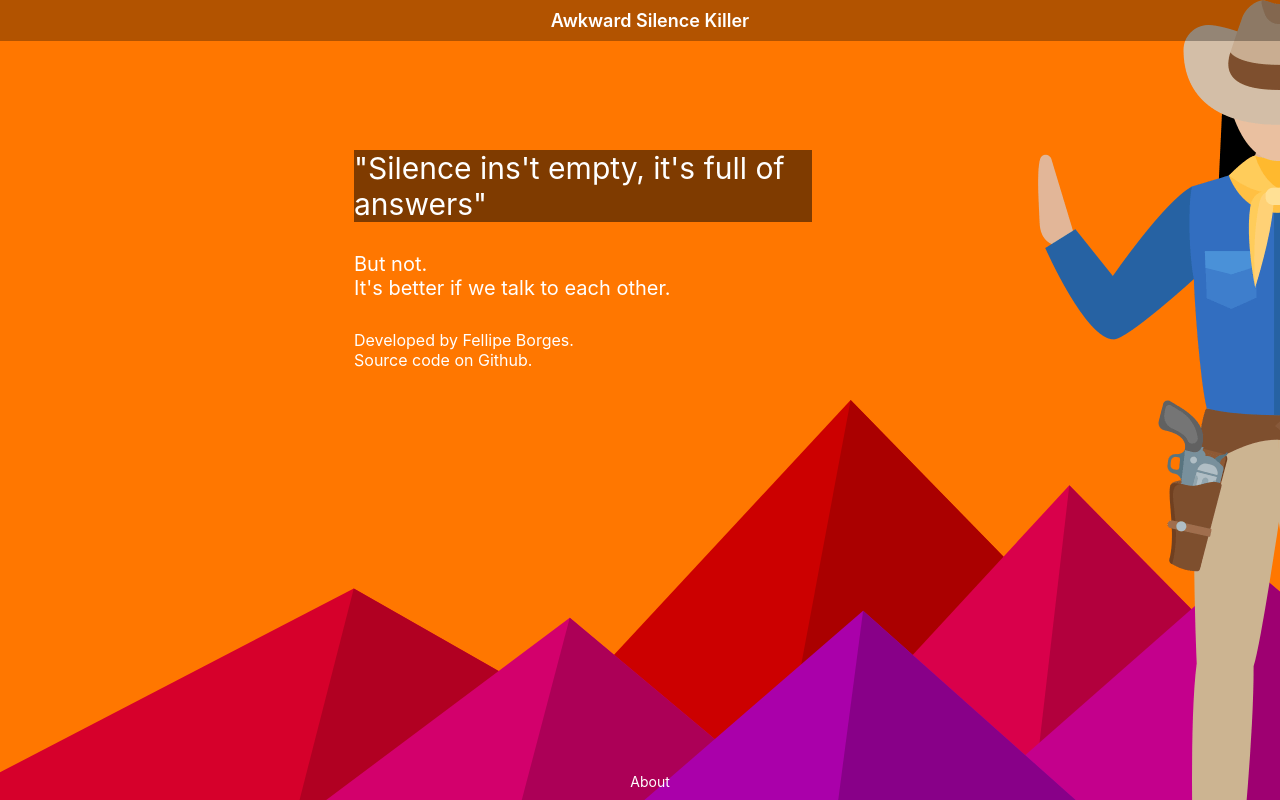
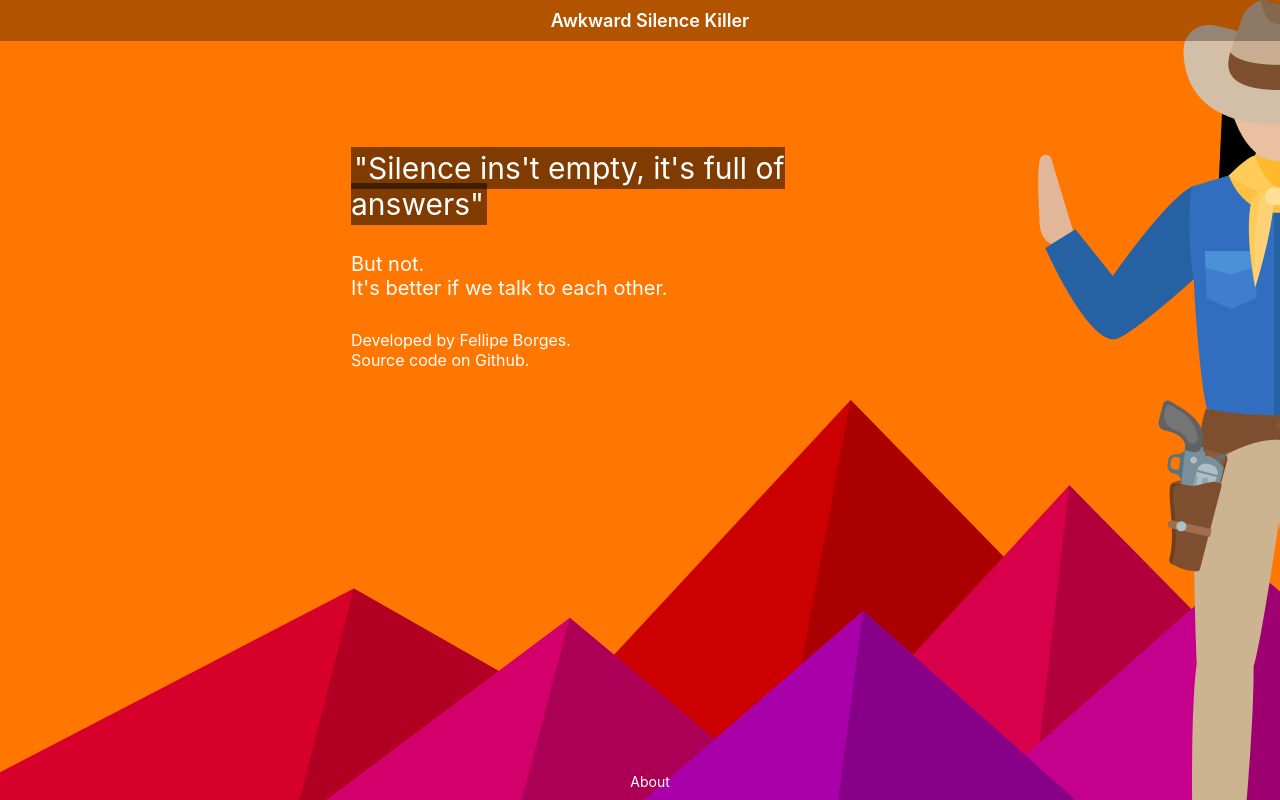
Before and after one commit to fellipeborges/awkward-silence, an Angular app: page /about in a window 1280 px wide. Built offline with nearby package versions, Linux system fonts and the light colour scheme.

Commit message:
adjustments on about

```diff
--- a/src/app/about/about.component.css
+++ b/src/app/about/about.component.css
@@ -7,6 +7,8 @@
 .about .quote {
   font-size: 30px;
   background-color: rgba(0, 0, 0, 0.5);
+  display: inline;
+  padding: 3px;
 }
 
 .about .comment {
--- a/src/app/about/about.component.html
+++ b/src/app/about/about.component.html
@@ -1,7 +1,7 @@
 <div class="about">
-  <p class="quote">
+  <div class="quote">
     "Silence ins't empty, it's full of answers"
-  </p>
+  </div>
 
   <p class="comment">
     But not.
```
